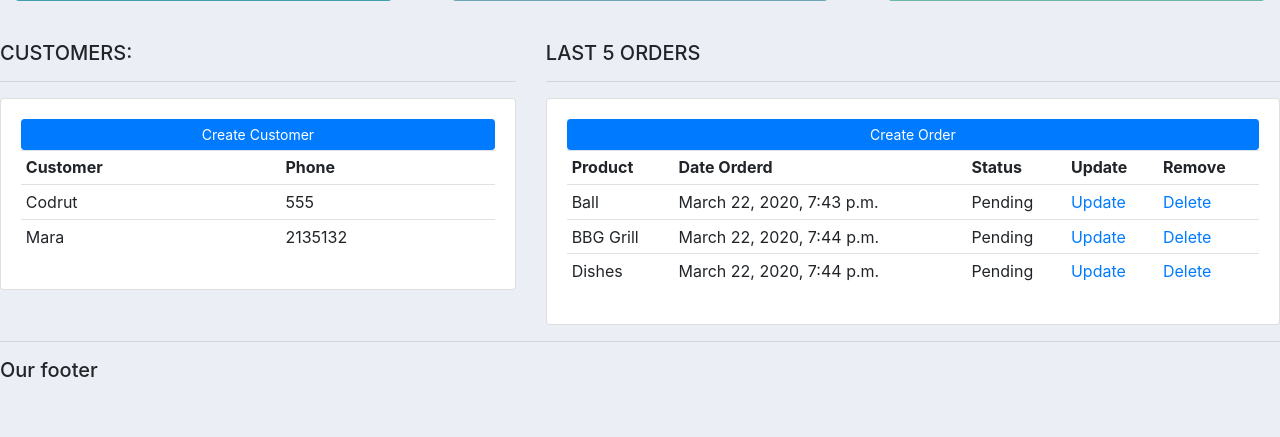
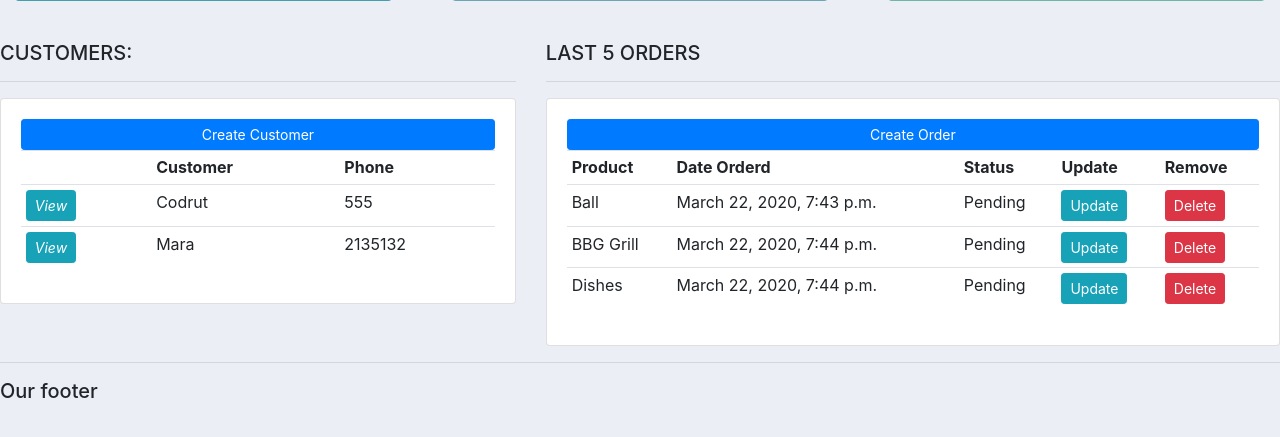
Before and after one commit to ursachecodrut/crm-project, a Django app: page / in a window 1280 px wide. Shown: the part 231-668 px from the top of the page. Run offline with Django 3.2, Linux system fonts and the light colour scheme; data comes from the database, SQL or seed files in the repository; some libraries are stand-ins or nearby versions.

Commit message:
dynamic urls part 2 commit

```diff
--- a/crm/accounts/templates/accounts/dashboard.html
+++ b/crm/accounts/templates/accounts/dashboard.html
@@ -14,13 +14,14 @@
 			<a class="btn btn-primary  btn-sm btn-block" href="">Create Customer</a>
 			<table class="table table-sm">
 				<tr>
-
+					<th></th>
 					<th>Customer</th>
 					<th>Phone</th>
 				</tr>
 
 				{% for customer in customers %}
 					<tr>
+						<td><a class="btn btn-sm btn-info" href="{% url 'customer' customer.id %}"><Var>View</Var></a></td>
 						<td>{{ customer.name }}</td>
 						<td>{{ customer.phone }}</td>
 					</tr>
@@ -49,8 +50,8 @@
 						<td>{{ order.product }}</td>
 						<td>{{ order.date_created }}</td>
 						<td>{{ order.status }}</td>
-						<td><a href="">Update</a></td>
-						<td><a href="">Delete</a></td>
+						<td><a class="btn btn-sm btn-info" href="">Update</a></td>
+						<td><a class="btn btn-sm btn-danger" href="">Delete</a></td>
 					</tr>
 				{% endfor %}
 
--- a/crm/accounts/templates/accounts/navbar.html
+++ b/crm/accounts/templates/accounts/navbar.html
@@ -8,10 +8,10 @@
     <div class="collapse navbar-collapse" id="navbarNav">
       <ul class="navbar-nav">
         <li class="nav-item active">
-          <a class="nav-link" href="#">Dashboard</a>
+          <a class="nav-link" href="{% url 'home' %}">Dashboard</a>
         </li>
         <li class="nav-item">
-          <a class="nav-link" href="#">Products</a>
+          <a class="nav-link" href="{% url 'products' %}">Products</a>
         </li>
       </ul>
     </div>
--- a/crm/accounts/urls.py
+++ b/crm/accounts/urls.py
@@ -2,7 +2,7 @@ from django.urls import path
 from . import views
 
 urlpatterns = [
-    path('', views.home),
-    path('products/', views.products),
-    path('customer/<str:pk_test>', views.customer),
+    path('', views.home, name='home'),
+    path('products/', views.products, name='products'),
+    path('customer/<str:pk_test>', views.customer, name='customer'),
 ]
```
